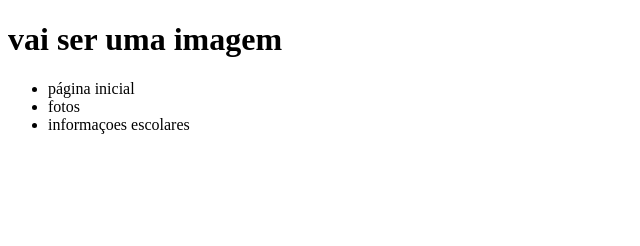
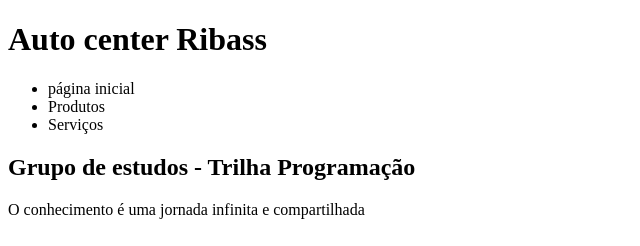
Before and after one commit to Joaoo18/repositorio2D, a plain HTML site: page index.html in a window 1280 px wide. Shown: the whole page, without its empty margins (0-640 px from the left). Drawn offline with Linux system fonts and the light colour scheme.

Commit message:
Update index.html

```diff
--- a/index.html
+++ b/index.html
@@ -4,18 +4,27 @@
     <meta charset="UTF-8">
     <meta http-equiv="X-UA-Compatible" content="IE=edge">
     <meta name="viewport" content="width=device-width, initial-scale=1.0">
-    <title>Lambari Pescas</title>
-    <link rel="stylesheet" href=""stylie.css"
+    <title>SegundoAnoD</title>
+    <link rel="stylesheet" href="style.css">
 </head>
 <body>
-    <h1>vai ser uma imagem </h1>
+    <h1> Auto center Ribass </h1>
     <header>
         <ul>
             <li> página inicial </li>
-            <li> fotos </li>
-            <li> informaçoes escolares </li>
+            <li> Produtos </li>
+            <li> Serviços </li>
         </ul>
     </header>
+    <section class="conteudoprincipal">
+        <h1 class="conteudo-grupo">
+            Grupo de estudos - Trilha Programação
+        </h1>
+        <p class="conteudo - frase" >
+            O conhecimento é uma jornada infinita e compartilhada
+        </p>
+        <img class="imagem - alura" src="alura.png" alt="">
+    </section>
 
 </body>
 </html>
```
